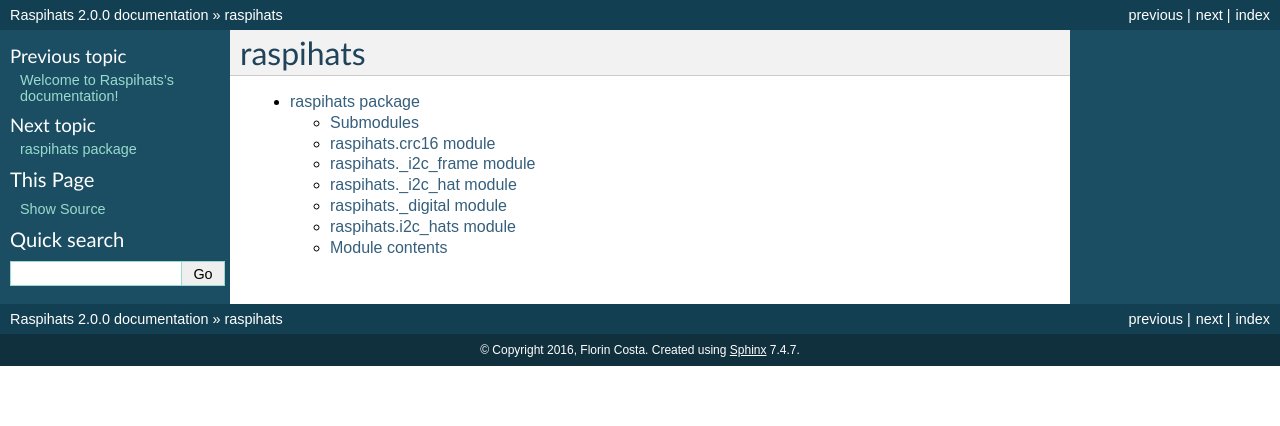
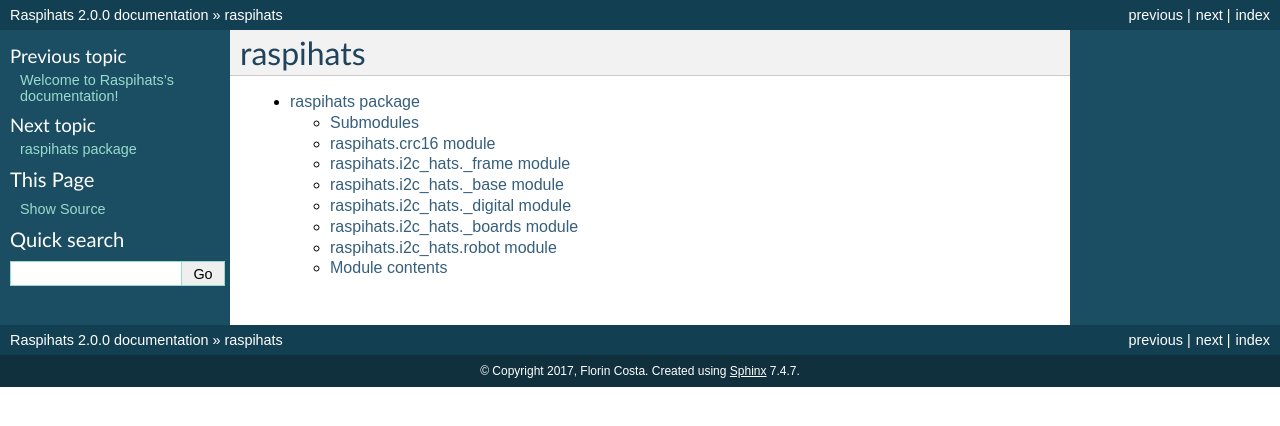
Before and after one commit to raspihats/raspihats, a Sphinx documentation site: the page built from doc/modules.rst, in a window 1280 px wide. Shown: the top 426 px of the page. Built offline with Sphinx 7.4.7, drawn with Linux system fonts in a browser that asks for light colours.

Commit message:
preparing for mod_attr release

```diff
--- a/doc/conf.py
+++ b/doc/conf.py
@@ -48,7 +48,7 @@ master_doc = 'index'
 
 # General information about the project.
 project = u'Raspihats'
-copyright = u'2016, Florin Costa'
+copyright = u'2017, Florin Costa'
 
 # The version info for the project you're documenting, acts as replacement for
 # |version| and |release|, also used in various other places throughout the
--- a/doc/index.rst
+++ b/doc/index.rst
@@ -8,7 +8,7 @@ Welcome to Raspihats's documentation!
 
 Inheritance diagram:
 
-.. inheritance-diagram:: raspihats.i2c_hats.Rly10 raspihats.i2c_hats.Di16 raspihats.i2c_hats.Di6Rly6
+.. inheritance-diagram:: raspihats.i2c_hats.Rly10 raspihats.i2c_hats.Di16 raspihats.i2c_hats.Di6Rly6 raspihats.i2c_hats.DI16ac raspihats.i2c_hats.DQ16oc raspihats.i2c_hats.DQ10rly raspihats.i2c_hats.DI6acDQ6rly
    :parts: 1
 
 Contents:
--- a/doc/raspihats.rst
+++ b/doc/raspihats.rst
@@ -12,38 +12,45 @@ raspihats.crc16 module
     :undoc-members:
     :show-inheritance:
 
-raspihats._i2c_frame module
----------------------------
+raspihats.i2c_hats._frame module
+--------------------------------
 
-.. automodule:: raspihats._i2c_frame
+.. automodule:: raspihats.i2c_hats._frame
     :members:
     :undoc-members:
     :show-inheritance:
 
-raspihats._i2c_hat module
--------------------------
+raspihats.i2c_hats._base module
+-------------------------------
 
-.. automodule:: raspihats._i2c_hat
+.. automodule:: raspihats.i2c_hats._base
     :members:
     :undoc-members:
     :show-inheritance:
 
-raspihats._digital module
--------------------------
+raspihats.i2c_hats._digital module
+----------------------------------
 
-.. automodule:: raspihats._digital
+.. automodule:: raspihats.i2c_hats._digital
     :members:
     :undoc-members:
     :show-inheritance:
 
-raspihats.i2c_hats module
--------------------------
+raspihats.i2c_hats._boards module
+---------------------------------
 
-.. automodule:: raspihats.i2c_hats
+.. automodule:: raspihats.i2c_hats._boards
     :members:
     :undoc-members:
     :show-inheritance:
 
+raspihats.i2c_hats.robot module
+-------------------------------
+
+.. automodule:: raspihats.i2c_hats.robot
+    :members:
+    :undoc-members:
+    :show-inheritance:
 
 Module contents
 ---------------
```
Also changed, not shown: 4 other files.
